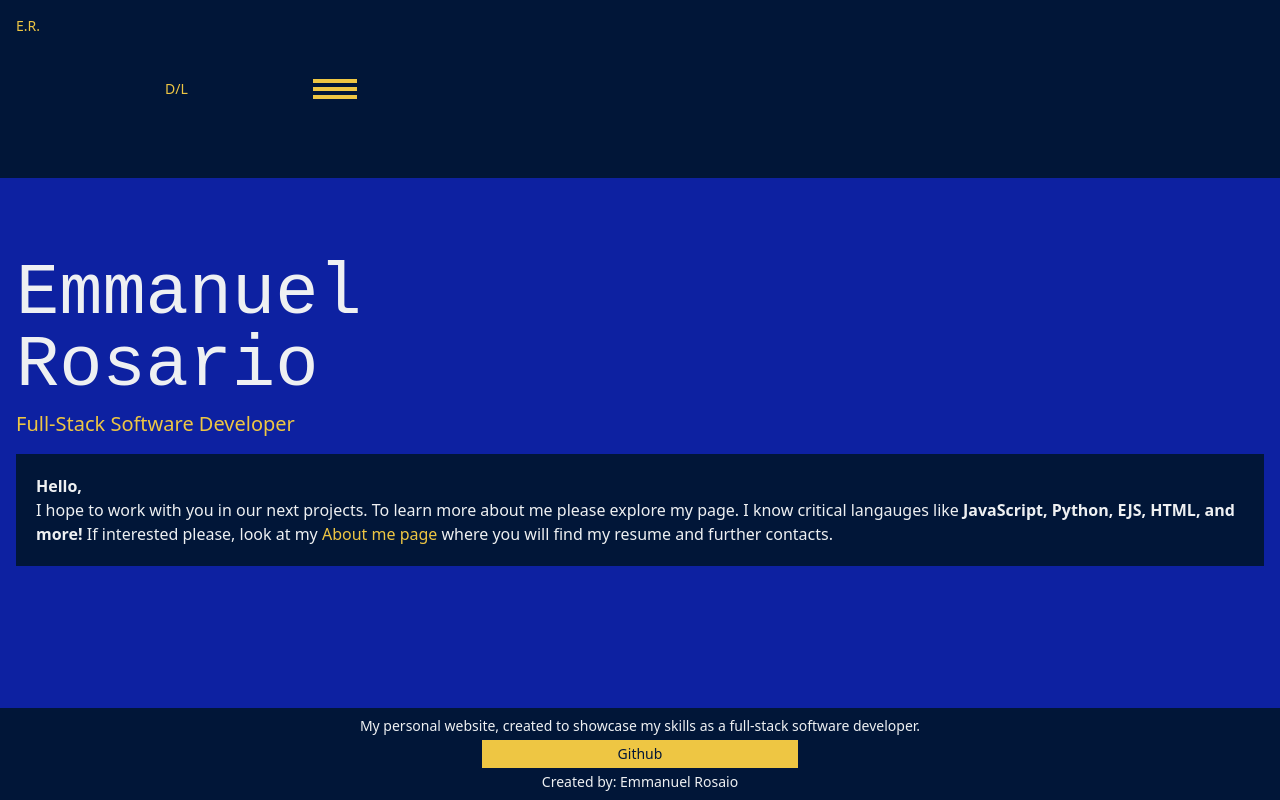
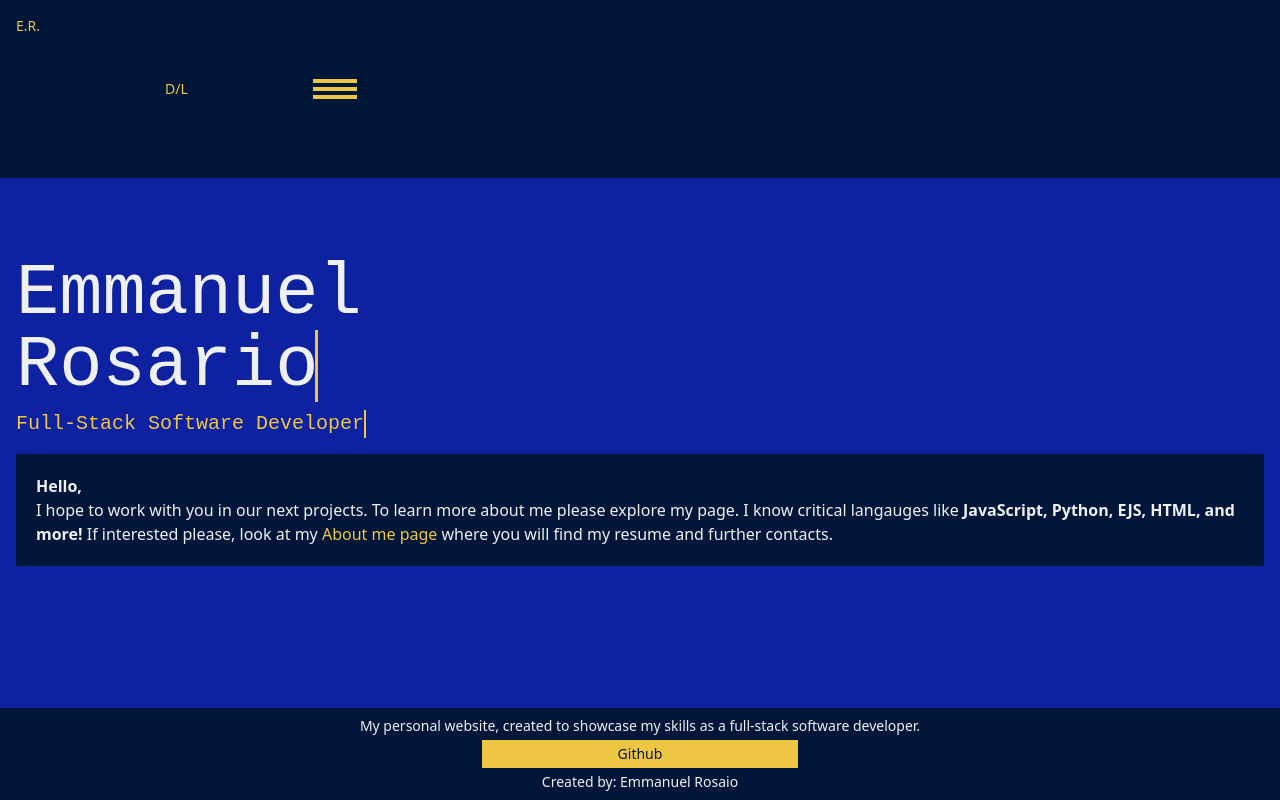
Before and after one commit to RosarioManny/ERosario-Portfolio-Site, a React (Vite) app: page /home in a window 1280 px wide. Built offline with nearby package versions, Linux system fonts and the light colour scheme.

Commit message:
Animation titles

```diff
--- a/src/App.css
+++ b/src/App.css
@@ -12,38 +12,47 @@ White - #EEF0F2
   height: 100%;
 }
 
-
 /* General class for shared properties */
 .typewriter {
   white-space: nowrap;
   overflow: hidden;
-  border-right: 3px solid #011638;
   font-family: monospace;
-  animation: typing 2s steps(30), blink 1s step-end infinite, cursor-fadeout .5s 1s forwards;
+  /* animation: typing 2s steps(30), blink 1s step-end infinite; */
 }
 
 /* Specific classes for different text lengths and timings */
 .typewriter-firstname {
   width: 8ch;
+  border-right: 3px solid #EEC643;
   animation: typing .7s steps(8), blink 1s steps(1) 2s 1 normal forwards, cursor-fadeout .5s 1s forwards;
 }
 
+
 .typewriter-lastname {
-  width: 8ch;
-  animation: typing .6s steps(8), blink 1s steps(1) 2s 1 normal forwards, cursor-fadeout .5s 1s forwards;
-  animation-delay: 1s;
+  width: 7ch;
+  border-right: 3px solid #EEC643;
+  animation: typing .8s steps(7), blink 1s steps(1) 2s 1 normal forwards, cursor-fadeout .5s 2s alternate;
+  animation-delay: .9s;
 }
+
+.typewriter-title {
+  width: 29.2ch;
+  animation: typing 1.5s steps(29), blink 1s step-end infinite ;
+  animation-delay: 2s;
+  border-right: 2px solid #EEC643;
+}
+
 .typewriter-projects {
-  width: 8ch;
+  width: 8.1ch;
   animation: typing .7s steps(8), blink 1s step-end infinite ;
-  border-right: 3px solid #EEC643;
-  animation-delay: 1s;
+  border-right: 2px solid #EEC643;
+  animation-delay: .5s;
 }
 
 
 /* Reused keyframes */
 @keyframes typing {
-  from {
+  0% {
     width: 0;
   }
 }
@@ -55,7 +64,7 @@ White - #EEF0F2
 }
 
 @keyframes cursor-fadeout {
-  20%, 100% {
+  1%, 100% {
     border-color: transparent;
   }
 }
--- a/src/components/About.jsx
+++ b/src/components/About.jsx
@@ -1,6 +1,6 @@
 import { Link } from "react-router-dom";
 import { theme } from "../styles/style";
-import { useState } from "react";
+import { useEffect, useState } from "react";
 
 const About = () => {
   const [isDropdown, setIsDropdown] = useState(false)
@@ -13,14 +13,20 @@ const About = () => {
   useEffect(() => {
     const timer = setTimeout(() => {
       setIsAnimated(true);
-    }, 1000);
+    }, 501);
 
     return () => clearTimeout(timer);
   }, []);
+
   return(
     <>
       <section className="place-items-center bg-royal">
-        <h1 className={`${theme.heading.default}`}> About Me </h1>
+      <h1 className={`${theme.heading.default}
+        typewriter typewriter-projects`
+        }
+        style={{ visibility: isAnimated ? "visible" : "hidden", }}>
+          About Me
+        </h1>
         <div>
           <p className={`${theme.bodyText.default} ${theme.container.default}`}>
             Creativity has always driven my journey from artist to software engineer. In the art world, I learned to approach challenges from different perspectives, pushing the boundaries of my work.
--- a/src/components/Contacts.jsx
+++ b/src/components/Contacts.jsx
@@ -1,5 +1,6 @@
 import { theme } from "../styles/style";
 import { Link } from "react-router-dom";
+import { useState, useEffect } from "react"
 
 const Contacts = () => {
   const [isAnimated, setIsAnimated] = useState(false)
@@ -7,15 +8,21 @@ const Contacts = () => {
   useEffect(() => {
     const timer = setTimeout(() => {
       setIsAnimated(true);
-    }, 1000);
+    }, 501);
 
     return () => clearTimeout(timer);
   }, []);
+
   return (
     <>
       <section className="place-items-center">
         <div className="bg-royal flex-auto flex-col justify-items-center space-y-4">
-          <h1 className={`${theme.heading.default}`}>Contacts_</h1>
+        <h1 className={`${theme.heading.default}
+        typewriter typewriter-projects`
+        }
+        style={{ visibility: isAnimated ? "visible" : "hidden", }}>
+            Contacts
+            _</h1>
           <p className={`${theme.subheading.default}`}>Phone: (718)619-2138</p>
           <p className={`${theme.subheading.default}`}>Email: rosario.emm47@gmail.com</p>
           <div className={`${theme.container.socialsLogos} grid grid-cols-3 gap-2`}>
--- a/src/components/EnterSite.jsx
+++ b/src/components/EnterSite.jsx
@@ -7,6 +7,7 @@ const EnterSite = () => {
   const navigate = useNavigate();
 
   useEffect(() => {
+
   }, [])
 
   return(
--- a/src/components/Home.jsx
+++ b/src/components/Home.jsx
@@ -4,14 +4,19 @@ import { useEffect, useState } from "react";
 
 const Home = () => {
   const [firstNameFinished, setFirstNameFinished] = useState(false);
+  const [lastNameFinished, setLastNameFinished] = useState(false)
 
   // This effect will track when the first name finishes its typing animation.
   useEffect(() => {
-    const timer = setTimeout(() => {
+    const firstTimer = setTimeout(() => {
       setFirstNameFinished(true);
-    }, 1000);
+    }, 1001);
 
-    return () => clearTimeout(timer);
+    const secondTimer = setTimeout(() => {
+      setLastNameFinished(true);
+    }, 2001)
+
+    return () => clearTimeout(firstTimer, secondTimer);
   }, []);
 
   return(
@@ -30,7 +35,13 @@ const Home = () => {
               </h1 >
           <div className={`${theme.subheading.home}`}>
             <h3 className="">
-              Full-Stack Software Developer<p className=""></p>
+            <p className={`typewriter typewriter-title` }
+                  style={{
+                    visibility: lastNameFinished ? "visible" : "hidden",
+                  }}
+                  >
+                  Full-Stack Software Developer
+                </p>
             </h3>
           </div>
         </div>
--- a/src/components/Projects.jsx
+++ b/src/components/Projects.jsx
@@ -8,7 +8,7 @@ const Projects = () => {
   useEffect(() => {
     const timer = setTimeout(() => {
       setIsAnimated(true);
-    }, 1000);
+    }, 501);
 
     return () => clearTimeout(timer);
   }, []);
```
